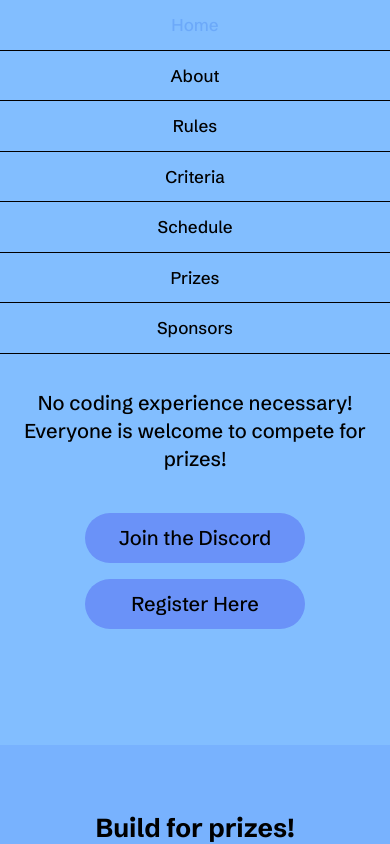
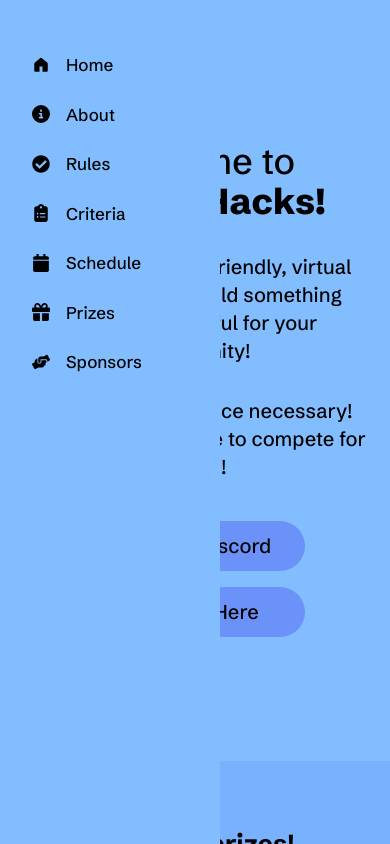
Before and after one commit to adb8/impact-hacks, a Next.js app: page / in a window 390 px wide. Both pictures are taken after a click on the link 195 px from the left and 28 px from the top of the page. Shown: the top 844 px of the page. Built offline with nearby package versions, Linux system fonts and the light colour scheme.

Commit message:
fifth commit

```diff
--- a/app/page.jsx
+++ b/app/page.jsx
@@ -9,7 +9,7 @@ import Schedule from "@components/sections/Schedule";
 
 const App = () => {
   return (
-    <div className="full-page-cont">
+    <div className="area">
       <NavBar />
       <Home />
       <About />
--- a/components/elements/AboutCard.jsx
+++ /dev/null
@@ -1,13 +0,0 @@
-import React from "react";
-
-const AboutCard = ({ icon, header, content }) => {
-  return (
-    <div className="w-[240px] flex flex-col items-center justify-center m-5">
-      {icon({ className: "text-5xl" })}
-      <p className="schi-bold text-center text-xl mb-1 mt-4">{header}</p>
-      <p className="text-center schi-medium text-xl">{content}</p>
-    </div>
-  );
-};
-
-export default AboutCard;
--- a/components/sections/About.jsx
+++ b/components/sections/About.jsx
@@ -1,5 +1,4 @@
 import React from "react";
-import AboutCard from "@components/elements/AboutCard";
 import { IoBuild } from "react-icons/io5";
 import { BsFillPeopleFill } from "react-icons/bs";
 import { IoMedalSharp } from "react-icons/io5";
@@ -31,4 +30,14 @@ const About = () => {
   );
 };
 
+const AboutCard = ({ icon, header, content }) => {
+  return (
+    <div className="w-[240px] flex flex-col items-center justify-center m-5">
+      {icon({ className: "text-5xl" })}
+      <p className="schi-bold text-center text-xl mb-1 mt-4">{header}</p>
+      <p className="text-center schi-medium text-xl">{content}</p>
+    </div>
+  );
+};
+
 export default About;
--- a/components/sections/Home.jsx
+++ b/components/sections/Home.jsx
@@ -5,7 +5,7 @@ const Home = () => {
   return (
     <div
       id="home"
-      className="flex flex-col lg:flex-row items-center justify-center py-14 background-gradient">
+      className="flex flex-col lg:flex-row items-center justify-center py-16 background-gradient">
       <div className="max-w-[500px] m-5">
         <p className="text-4xl schi-medium text-center lg:text-left">Welcome to</p>
         <p className="text-4xl schi-extrabold text-center lg:text-left">Impact Hacks!</p>
--- a/components/sections/NavBar.jsx
+++ b/components/sections/NavBar.jsx
@@ -1,8 +1,13 @@
 "use client";
 import { useState, useEffect } from "react";
-import Image from "next/image";
-import Link from "next/link";
-import { GiHamburgerMenu } from "react-icons/gi";
+import { RiMenu2Line } from "react-icons/ri";
+import { GoHomeFill } from "react-icons/go";
+import { FaCircleInfo } from "react-icons/fa6";
+import { FaClipboardList } from "react-icons/fa6";
+import { FaCheckCircle, FaHandshakeAltSlash } from "react-icons/fa";
+import { FaCalendar } from "react-icons/fa";
+import { FaGift } from "react-icons/fa6";
+import { FaHandsHelping } from "react-icons/fa";
 
 const Navbar = () => {
   const [hamburgerActive, setHamburgerActive] = useState(false);
@@ -52,44 +57,58 @@ const Navbar = () => {
               onClick={() => {
                 setHamburgerActive(true);
               }}>
-              <GiHamburgerMenu size={25} />
+              <RiMenu2Line size={25} />
             </a>
           </div>
-          {hamburgerActive ? (
-            <div className="absolute top-0 left-0 w-full bg-[#82beff]">
-              <HamburgerNavItem href="#home" text="Home" setHamburgerActive={setHamburgerActive} />
+          <div
+            className={`top-0 left-0 w-[220px] h-screen fixed bg-[#82beff] pt-10 transition-all duration-500 ease-in-out ${
+              hamburgerActive
+                ? "transform translate-x-0 opacity-100"
+                : "transform -translate-x-full opacity-0"
+            }`}>
+            <HamburgerNavItem
+              href="#home"
+              text="Home"
+              setHamburgerActive={setHamburgerActive}
+              Icon={GoHomeFill}
+            />
             <HamburgerNavItem
               href="#about"
               text="About"
               setHamburgerActive={setHamburgerActive}
+              Icon={FaCircleInfo}
             />
             <HamburgerNavItem
               href="#rules"
               text="Rules"
               setHamburgerActive={setHamburgerActive}
+              Icon={FaCheckCircle}
             />
             <HamburgerNavItem
               href="#criteria"
               text="Criteria"
               setHamburgerActive={setHamburgerActive}
+              Icon={FaClipboardList}
             />
             <HamburgerNavItem
               href="#schedule"
               text="Schedule"
               setHamburgerActive={setHamburgerActive}
+              Icon={FaCalendar}
             />
             <HamburgerNavItem
               href="#prizes"
               text="Prizes"
               setHamburgerActive={setHamburgerActive}
+              Icon={FaGift}
             />
             <HamburgerNavItem
               href="#sponsors"
               text="Sponsors"
               setHamburgerActive={setHamburgerActive}
+              Icon={FaHandsHelping}
             />
           </div>
-          ) : null}
         </div>
       )}
     </>
@@ -106,14 +125,16 @@ const RegularNavItem = ({ href, text }) => {
   );
 };
 
-const HamburgerNavItem = ({ href, text, setHamburgerActive }) => {
+const HamburgerNavItem = ({ Icon, href, text, setHamburgerActive }) => {
   return (
     <a
       href={href}
       onClick={() => {
         setHamburgerActive(false);
-      }}>
-      <p className="text-center schi-medium cursor-pointer text-md text-[17px] py-3 transition duration-600 hover:text-[rgb(108,169,249)] border-b border-black">
+      }}
+      className="flex items-center mx-8 hover:text-[rgb(108,169,249)]">
+      {Icon && <Icon size={18} className="mr-4" />}
+      <p className="schi-medium cursor-pointer text-md text-[17px] py-3 transition duration-600">
         {text}
       </p>
     </a>
--- a/components/sections/Prizes.jsx
+++ b/components/sections/Prizes.jsx
@@ -10,14 +10,14 @@ const Prizes = () => {
       <div className="flex flex-col lg:flex-row items-center justify-between">
         <PrizeCard
           icon={FaMedal}
-          header="1st Place"
-          firstContent="$100 USD"
+          header="2nd Place"
+          firstContent="$50 USD"
           secondContent="Amazon Gift Card"
         />
         <PrizeCard
           icon={FaMedal}
-          header="2nd Place"
-          firstContent="$50 USD"
+          header="1st Place"
+          firstContent="$100 USD"
           secondContent="Amazon Gift Card"
         />
         <PrizeCard
@@ -35,16 +35,13 @@ const PrizeCard = ({ icon, header, firstContent, secondContent }) => {
   return (
     <div className="w-[200px] flex flex-col items-center justify-center m-5">
       {icon({
-        className: "text-5xl",
+        className: "text-6xl",
         color: header === "1st Place" ? "gold" : header === "2nd Place" ? "silver" : "brown",
       })}
       <p className="schi-bold text-center text-xl mb-1 mt-4">{header}</p>
       <p className="text-center schi-medium text-xl">
         <span
-          className="schi-bold"
-          style={{
-            color: header === "1st Place" ? "gold" : header === "2nd Place" ? "silver" : "brown",
-          }}>
+          className="schi-bold">
           {firstContent}
         </span>{" "}
         {secondContent}
--- a/styles/globals.css
+++ b/styles/globals.css
@@ -3,7 +3,7 @@
 @tailwind utilities;
 
 body {
-  background: #82beff
+  background: #82beff;
 }
 
 * {
@@ -36,6 +36,26 @@ body {
   }
 }
 
-img {
-  pointer-events: none;
+::-webkit-scrollbar {
+  width: 10px;
 }
+
+::-webkit-scrollbar-track {
+  background: #5f94ff;
+}
+
+::-webkit-scrollbar-thumb {
+  background-color: #89b0ff;
+  border-radius: 20px;
+}
+
+@import url("https://fonts.googleapis.com/css?family=Exo:400,700");
+
+* {
+  margin: 0px;
+  padding: 0px;
+}
+
+body {
+  font-family: "Exo", sans-serif;
+}
```
Lines whose indentation alone changed are shown as unchanged.
